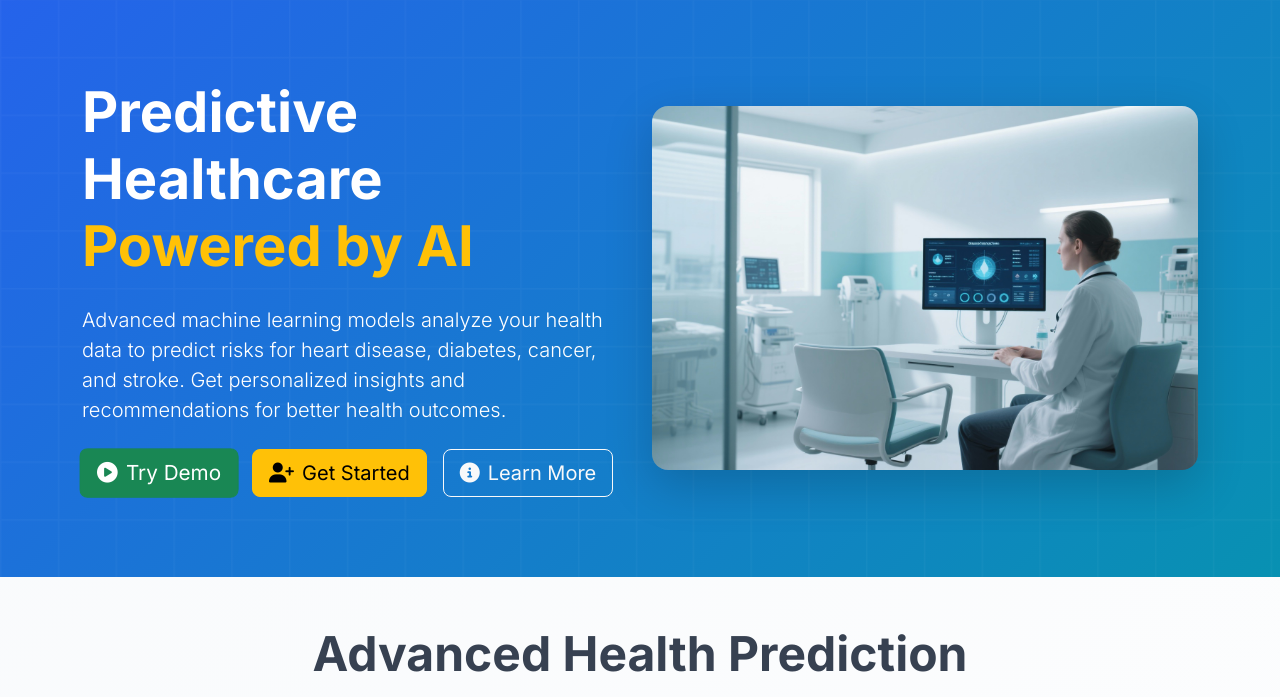
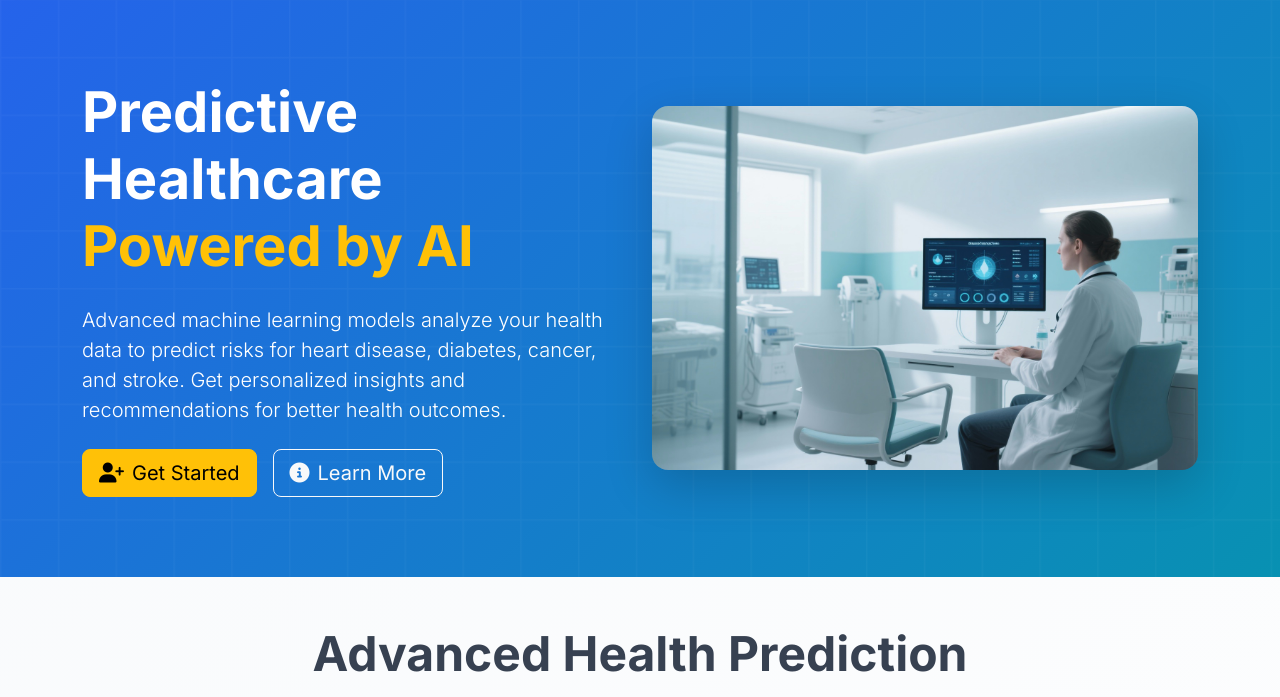
Before and after one commit to Aryanmishra101/health-prediction-platform, a Django app: page / in a window 1280 px wide. Shown: the part 81-778 px from the top of the page. Run offline with Django 4.2, Linux system fonts and the light colour scheme.

Commit message:
Optimize Dockerfile, remove demo icon, and update settings

```diff
--- a/healthpredict/healthpredict/settings.py
+++ b/healthpredict/healthpredict/settings.py
@@ -17,7 +17,7 @@ SECRET_KEY = os.environ.get('SECRET_KEY', config('SECRET_KEY', default='django-i
 
 # SECURITY WARNING: don't run with debug turned on in production!
 # DEBUG = config('DEBUG', default=True, cast=bool)
-DEBUG = True
+DEBUG = config('DEBUG', default=False, cast=bool)
 
 # ALLOWED_HOSTS = config('ALLOWED_HOSTS', default='localhost,127.0.0.1,0.0.0.0', cast=lambda v: [s.strip() for s in v.split(',')])
 ALLOWED_HOSTS = ['*']
--- a/healthpredict/templates/predictor/home.html
+++ b/healthpredict/templates/predictor/home.html
@@ -24,10 +24,7 @@
                         <i class="fas fa-chart-line me-2"></i>View Dashboard
                     </a>
                     {% else %}
-                    <a href="{% url 'accounts:demo_login' %}" class="btn btn-success btn-lg pulse"
-                        style="animation-delay: 0.2s;">
-                        <i class="fas fa-play-circle me-2"></i>Try Demo
-                    </a>
+
                     <a href="{% url 'accounts:register' %}" class="btn btn-warning btn-lg">
                         <i class="fas fa-user-plus me-2"></i>Get Started
                     </a>
@@ -237,9 +234,7 @@
                 <i class="fas fa-chart-line me-2"></i>View Dashboard
             </a>
             {% else %}
-            <a href="{% url 'accounts:demo_login' %}" class="btn btn-success btn-lg me-3 pulse">
-                <i class="fas fa-play-circle me-2"></i>Try Demo Now
-            </a>
+
             <a href="{% url 'accounts:register' %}" class="btn btn-warning btn-lg me-3">
                 <i class="fas fa-user-plus me-2"></i>Get Started Free
             </a>
--- a/render.yaml
+++ b/render.yaml
@@ -11,7 +11,7 @@ services:
       - key: WEB_CONCURRENCY
         value: 2
       - key: DEBUG
-        value: 'false'
+        value: 'true'
       - key: ALLOWED_HOSTS
         value: '*'
       - key: DJANGO_SUPERUSER_USERNAME
```
Also changed, not shown: 2 other files.
